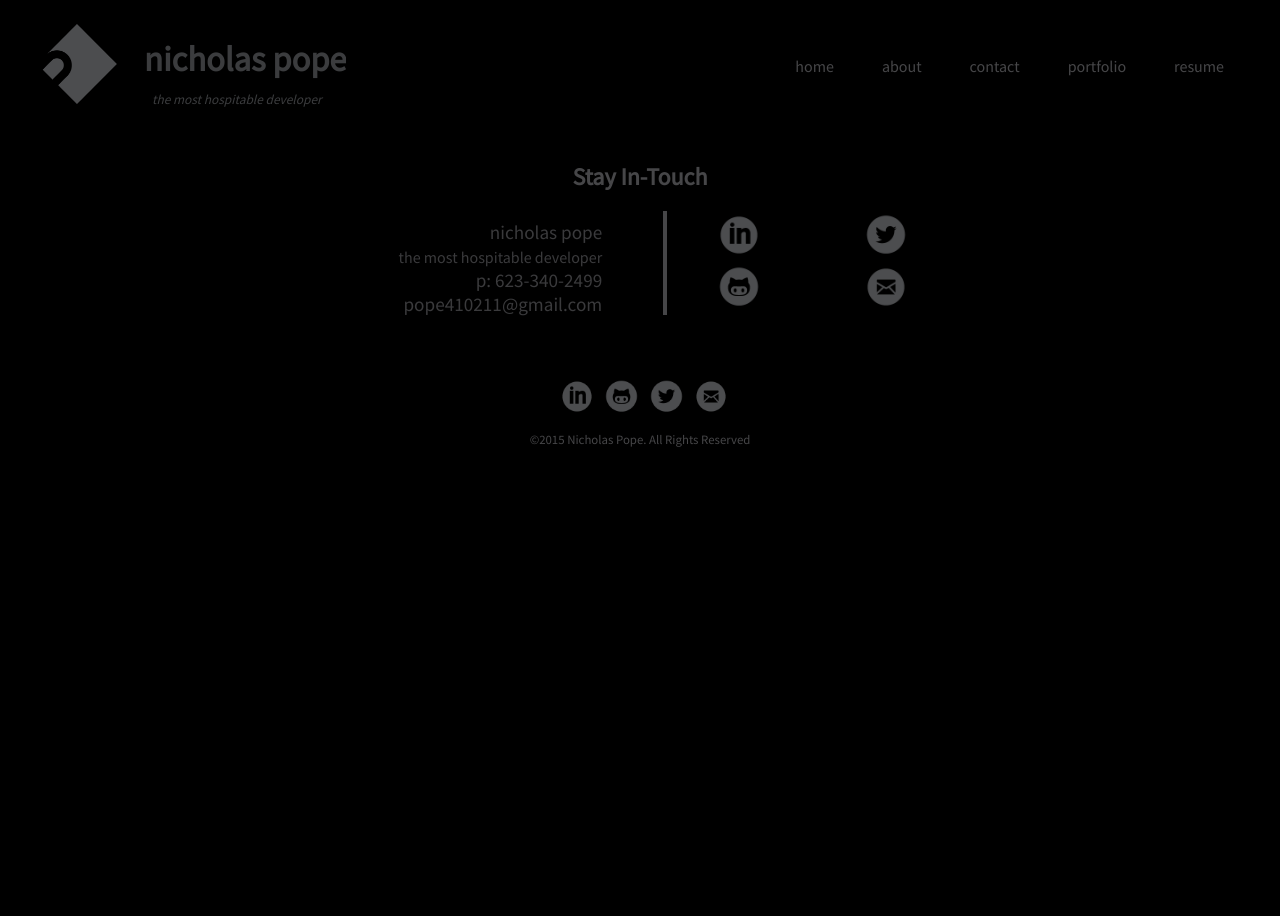
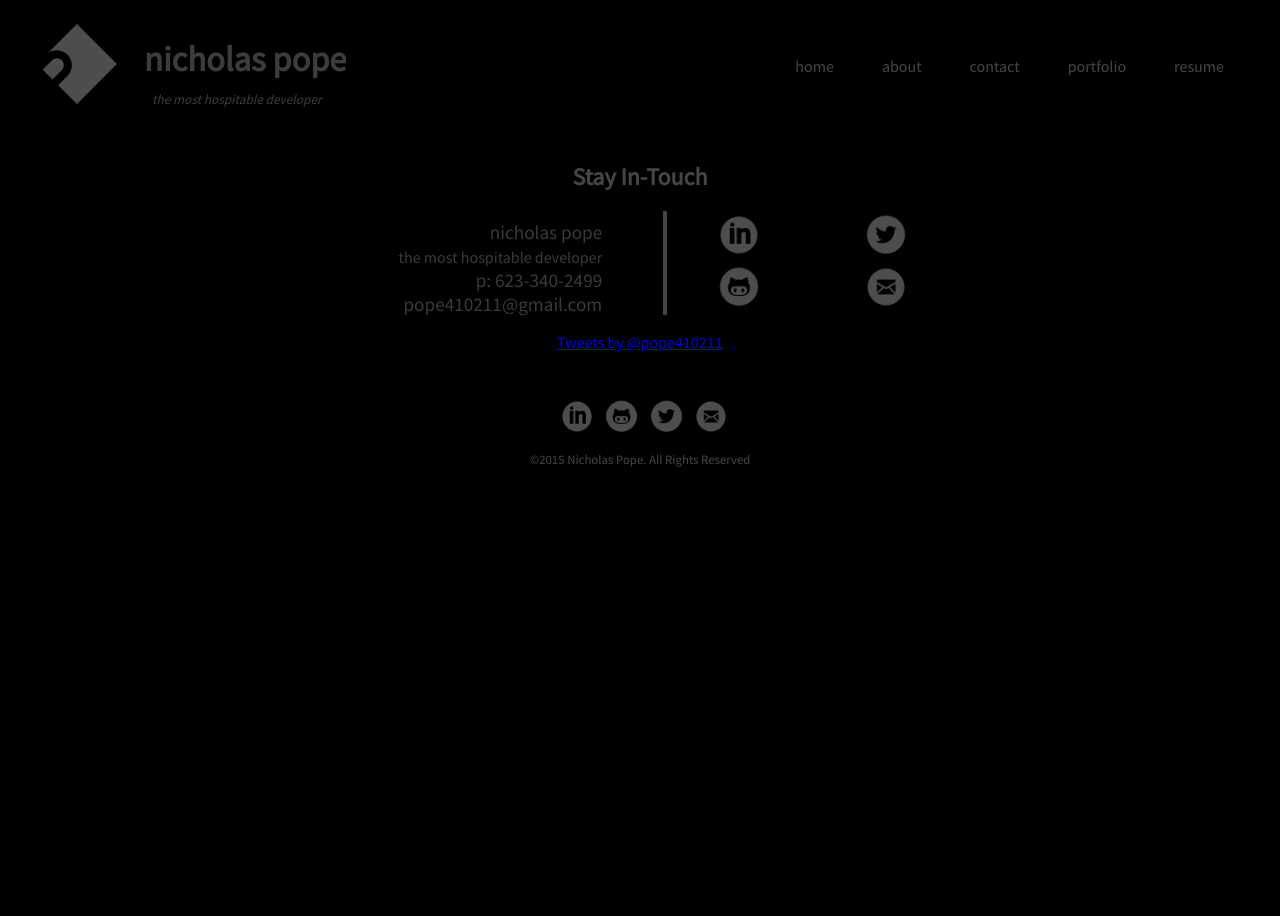
Before and after one commit to pope410211/pope410211.github.io, a Jekyll site: the page built from assets/pages/contact.html, in a window 1280 px wide. Built offline with Jekyll 4.4.1, drawn with Linux system fonts in a browser that asks for light colours; nearby versions of some CDN libraries; library files that are not in the unit come from our copies; comment, search, counter and statistics services are not loaded; part of the change alters nothing that is shown.

Commit message:
dunno what is wrong

```diff
--- a/_layouts/default.html
+++ b/_layouts/default.html
@@ -13,8 +13,8 @@
 
     {% include footer.html %}
 <script src="https://cdnjs.cloudflare.com/ajax/libs/modernizr/2.8.3/modernizr.min.js"></script>
-<script src="bower_components/jquery/dist/jquery.min.js"> </script>
-<script src="assets/scripts/twitter.js"> </script>
+<script src="/bower_components/jquery/dist/jquery.min.js"> </script>
+<script src="/assets/scripts/twitter.js"> </script>
 
   </body>
 
```
Also changed, not shown: 10 other files.
